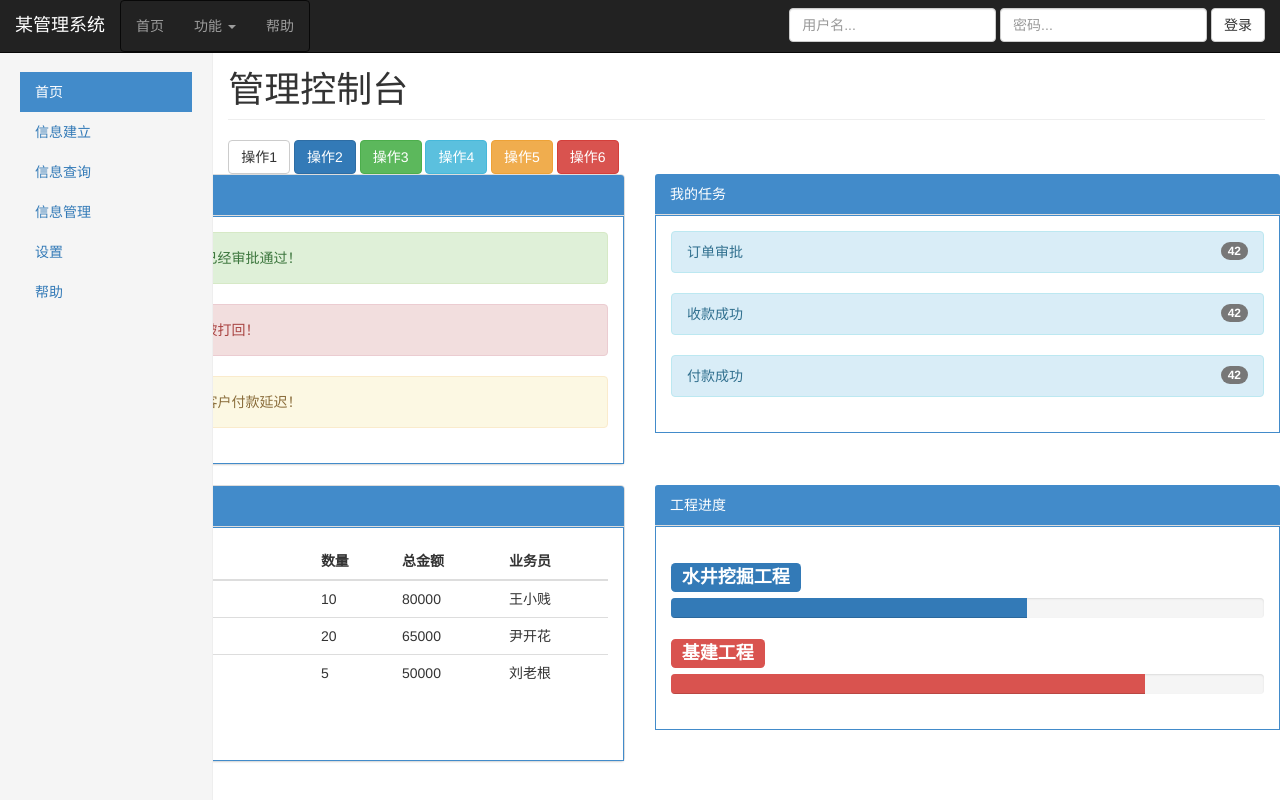
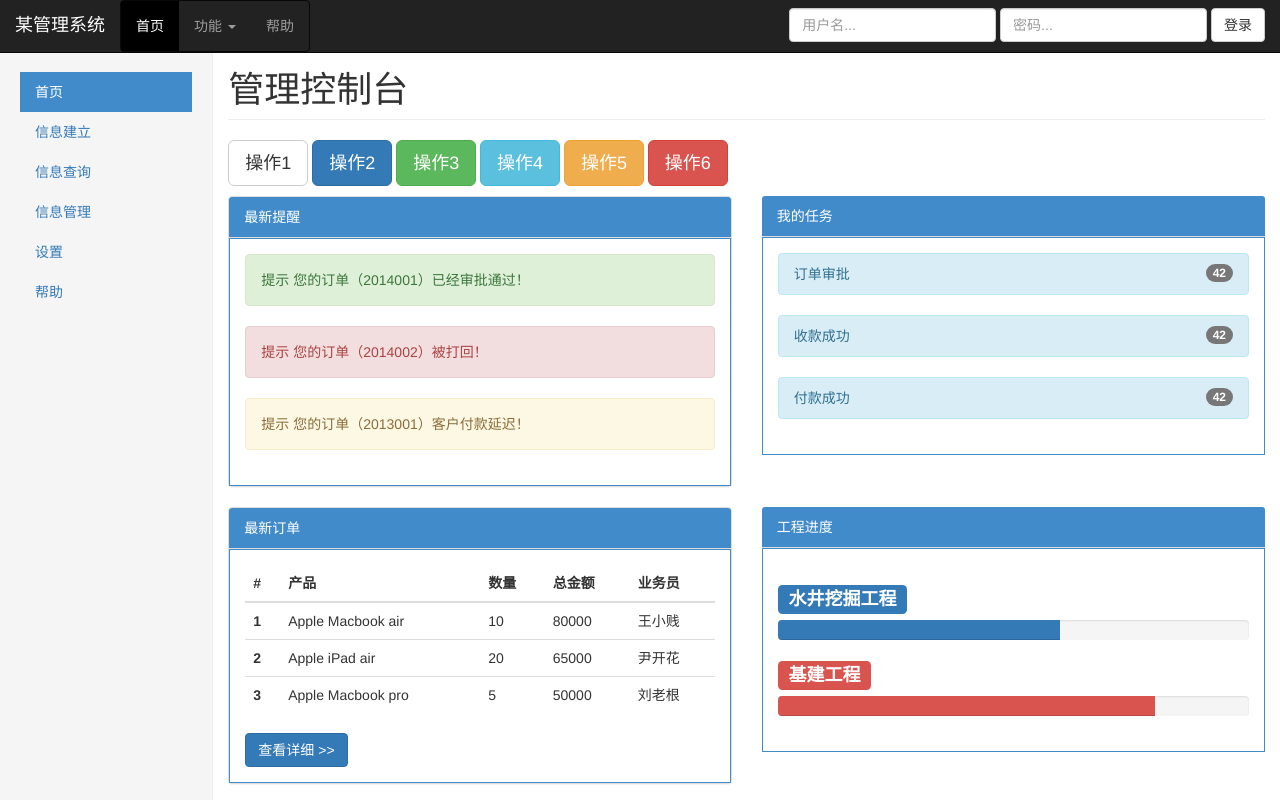
Before and after one commit to liucaiyu/exam, a plain HTML site: page index.html in a window 1280 px wide. Drawn offline with Linux system fonts and the light colour scheme.

Commit message:
Update index.html

```diff
--- a/index.html
+++ b/index.html
@@ -23,7 +23,7 @@
         </div>
         <div class="collapse navbar-collapse" id="bs-example-navbar-collapse-1">
           <ul class="nav navbar-nav navbar navbar-inverse">
-              <li><a href="#">首页</a></li>
+              <li><a href="#" class="sy">首页<span class="sr-only">(current)</span></a></li>
               <li class="dropdown">
                 <a href="#" class="dropdown-toggle" data-toggle="dropdown" role="button" aria-haspopup="true" aria-expanded="false">功能 <span class="caret"></span></a>
                   <ul class="dropdown-menu">
@@ -52,7 +52,8 @@
     </nav>
     <div class="col-sm-3 col-md-2 sidebar">
       <ul class="nav nav-sidebar">
-        <li class="active"><a href="#">首页 <span class="sr-only">(current)</span></a></li>
+        <li class="active">
+          <a href="#">首页 <span class="sr-only">(current)</span></a></li>
       </ul>
       <ul class="nav nav-sidebar">
         <li><a href="">信息建立</a></li>
@@ -66,12 +67,13 @@
     </div>
     <div class="col-sm-9 col-sm-offset-3 col-md-10 col-md-offset-2 main">
       <h1 class="page-header">管理控制台</h1>
-      <button type="button" class="btn btn-default" btn-lg >操作1</button>
-            <button type="button" class="btn btn-primary" btn-lg>操作2</button>
-            <button type="button" class="btn btn-success" btn-lg>操作3</button>
-            <button type="button" class="btn btn-info" btn-lg>操作4</button>
-            <button type="button" class="btn btn-warning" btn-lg>操作5</button>
-            <button type="button" class="btn btn-danger" btn-lg>操作6</button></div>
+      <p>
+        <button type="button" class="btn btn-default btn-lg">操作1</button>
+        <button type="button" class="btn btn-primary btn-lg">操作2</button>
+        <button type="button" class="btn btn-success btn-lg">操作3</button>
+        <button type="button" class="btn btn-info btn-lg">操作4</button>
+        <button type="button" class="btn btn-warning btn-lg">操作5</button>
+        <button type="button" class="btn btn-danger btn-lg">操作6</button></p>
         <div class="row">
           <div class="col-xs-6 col-md-6">
           <div class="panel panel-default">
@@ -94,8 +96,7 @@
               </ul>
           </div>
           </div>
-        </div>
-    </div>
+        </div></div>
         <div class="row">
           <div class="col-xs-6 col-md-6">
             <div class="panel panel-default">
@@ -145,18 +146,16 @@
         <div class="panel-body">
           <h3><span class="label label-primary">水井挖掘工程</span></h3>
             <p></p><div class="progress">
-                  <div class="progress-bar" role="progressbar" aria-valuenow="60" aria-valuemin="0" aria-valuemax="100" style="width: 60%;">
-                  </div>
+            <div class="progress-bar" role="progressbar" aria-valuenow="60" aria-valuemin="0" aria-valuemax="100" style="width: 60%;"></div>
             </div>
               <h3><span class="label label-danger">基建工程</span></h3>
               <p></p><div class="progress">
-                  <div class="progress-bar progress-bar-danger" role="progressbar" aria-valuenow="80" aria-valuemin="0" aria-valuemax="100" style="width: 80%">
+              <div class="progress-bar progress-bar-danger" role="progressbar" aria-valuenow="80" aria-valuemin="0" aria-valuemax="100" style="width: 80%"></div>
         </div>
       </div>
     </div>
   </div>
-  </div>
-</div>
+  </div></div>
 
 
     <script src="js/jquery.min.js"></script>
```
Lines whose indentation alone changed are shown as unchanged.
